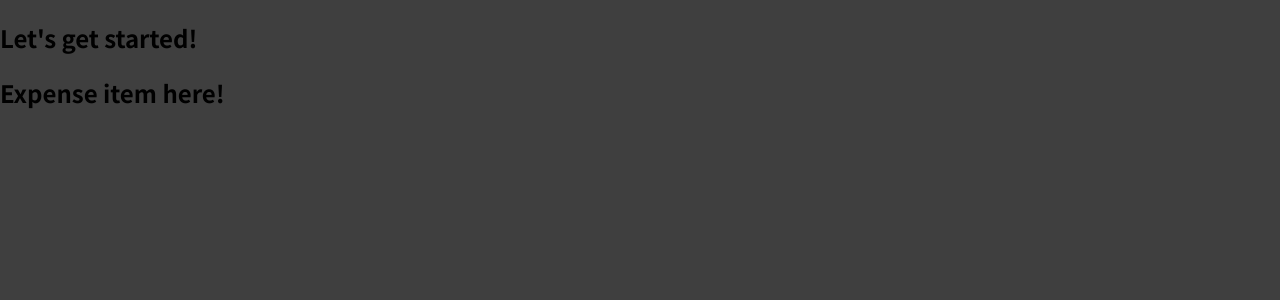
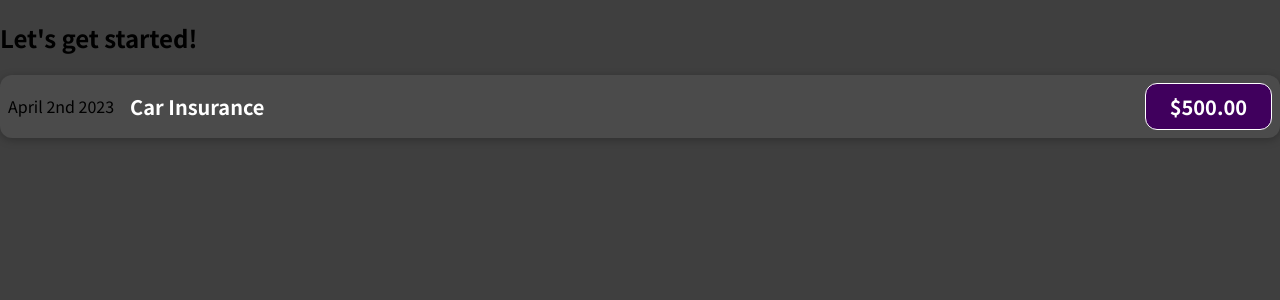
Before and after one commit to LouisT123/Learning-ReactJS, a JavaScript app in the folder react-tutorial-1/: page / in a window 1280 px wide. Shown: the top 300 px of the page. Built offline with nearby package versions, Linux system fonts and the light colour scheme.

Commit message:
Added styling

```diff
--- /dev/null
+++ b/react-tutorial-1/src/components/ExpenseItem.css
@@ -0,0 +1,56 @@
+.expense-item {
+    display: flex;
+    justify-content: space-between;
+    align-items: center;
+    box-shadow: 0 2px 8px rgba(0, 0, 0, 0.25);
+    padding: 0.5rem;
+    margin: 1rem 0;
+    border-radius: 12px;
+    background-color: #4b4b4b;
+  }
+
+  .expense-item_description {
+    display: flex;
+    flex-direction: column;
+    gap: 1rem;
+    align-items: flex-end;
+    flex-flow: column-reverse;
+    justify-content: flex-start;
+    flex: 1;
+  }
+
+  .expense-item h2 {
+    color: #3a3a3a;
+    font-size: 1rem;
+    flex: 1;
+    margin: 0 1rem;
+    color: white;
+  }
+
+  .expense-item_price {
+    font-size: 1rem;
+    font-weight: bold;
+    color: white;
+    background-color: #40005d;
+    border: 1px solid white;
+    padding: 0.5rem;
+    border-radius: 12px;
+  }
+
+  @media (min-width: 580px) {
+    .expense-item_description {
+      flex-direction: row;
+      align-items: center;
+      justify-content: flex-start;
+      flex: 1;
+    }
+
+    .expense-item_description h2 {
+      font-size: 1.25rem;
+    }
+
+    .expense-item_price {
+      font-size: 1.25rem;
+      padding: 0.5rem 1.5rem;
+    }
+  }
--- a/react-tutorial-1/src/components/ExpenseItem.js
+++ b/react-tutorial-1/src/components/ExpenseItem.js
@@ -1,5 +1,15 @@
+import "./ExpenseItem.css";
+
 function ExpenseItem() {
-    return (<h2> Expense item here! </h2>);
+  return (
+    <div className="expense-item">
+      <div>April 2nd 2023</div>
+      <div className="expense-item_description">
+        <h2>Car Insurance</h2>
+        <div className="expense-item_price">$500.00</div>
+      </div>
+    </div>
+  );
 }
 
 export default ExpenseItem;
```
